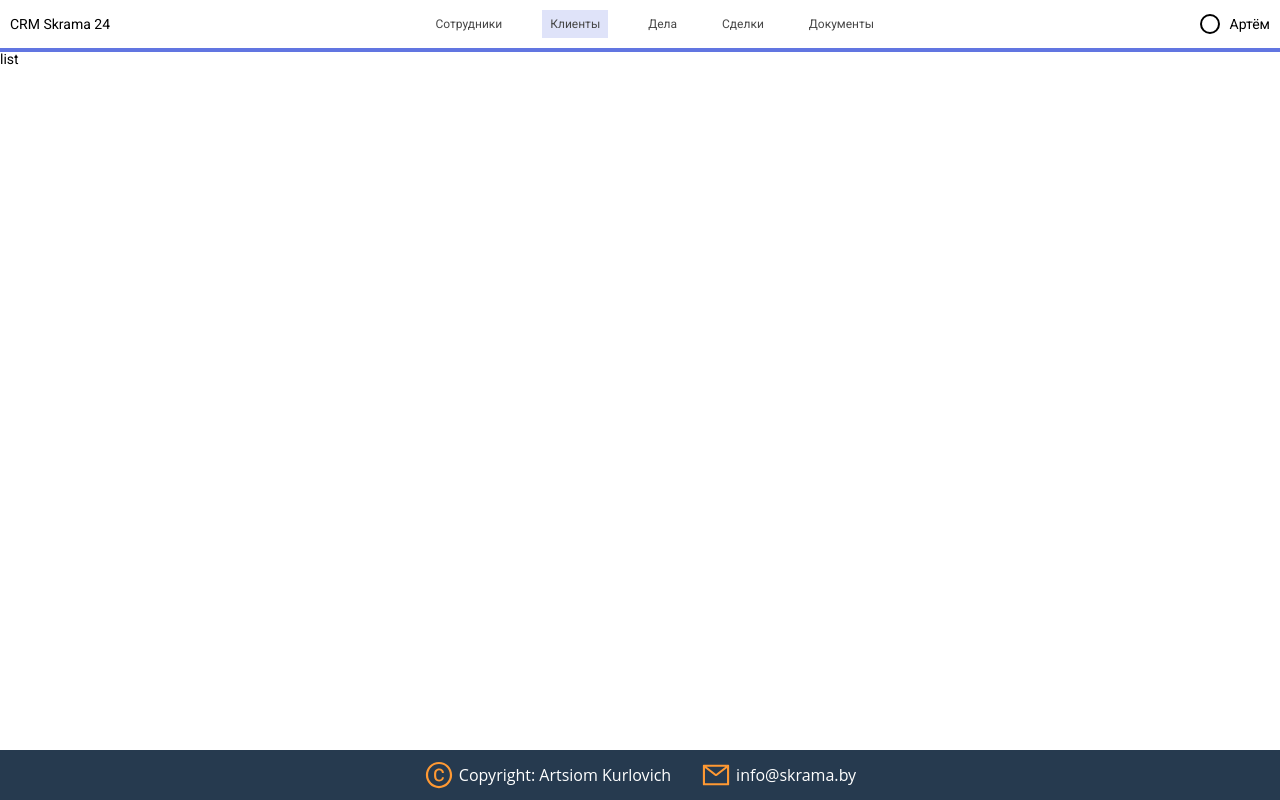
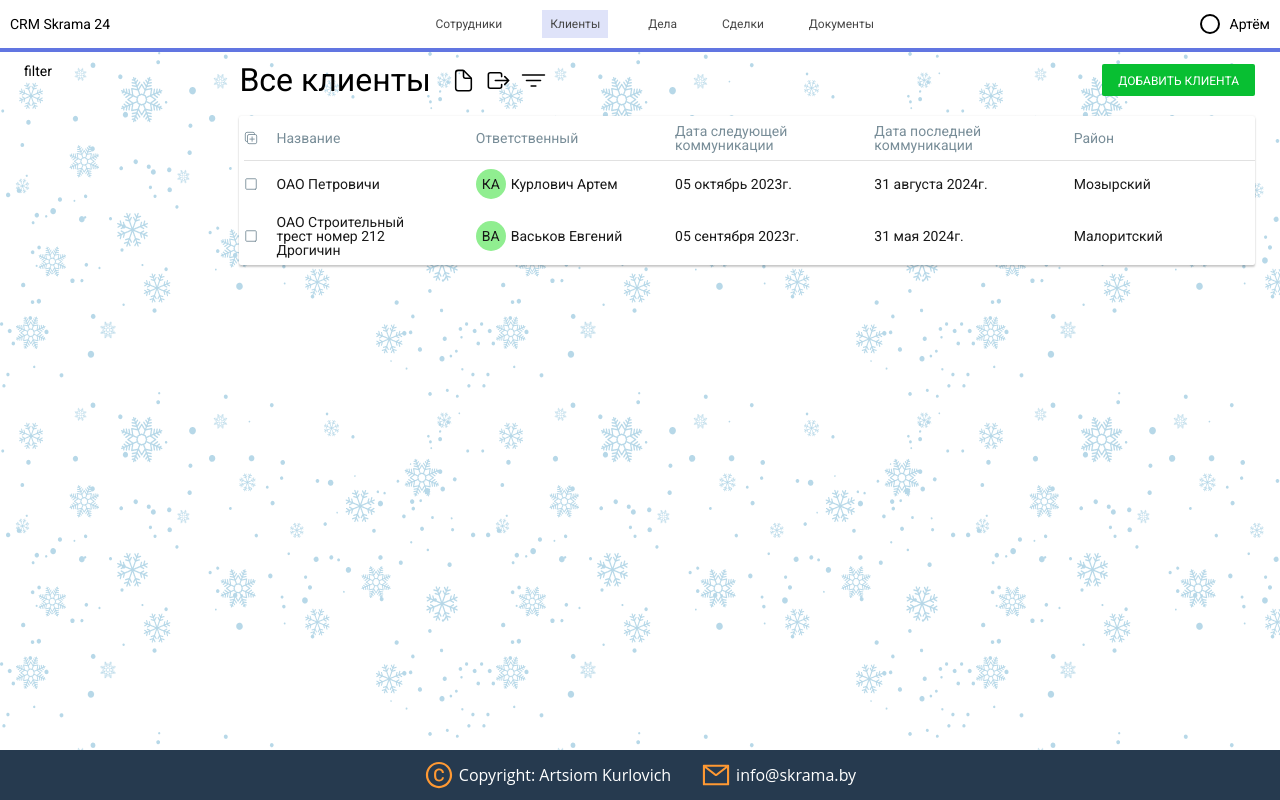
Before and after one commit to akurlovich/CRM-client, a React (Create React App) app: page /all in a window 1280 px wide. Built offline with nearby package versions, Linux system fonts and the light colour scheme.

Commit message:
feat: company base layout

```diff
--- a/src/components/CompanyPage/Company.tsx
+++ b/src/components/CompanyPage/Company.tsx
@@ -1,10 +1,69 @@
 import React, { FC } from 'react';
 import './company.scss';
+import { IoDocumentOutline } from "@react-icons/all-files/io5/IoDocumentOutline";
+import { IoExitOutline } from "@react-icons/all-files/io5/IoExitOutline";
+import { IoFilterOutline } from "@react-icons/all-files/io5/IoFilterOutline";
+import { IoDuplicateOutline } from "@react-icons/all-files/io5/IoDuplicateOutline";
+import { IoSquareOutline } from "@react-icons/all-files/io5/IoSquareOutline";
 
 const CompanyInner: FC = () => {
   return (
     <section className='company'>
-      list
+      <div className="company__filters">
+        filter
+      </div>
+      <div className="company__container">
+        <div className="company__header">
+          <div className="company__header__title">
+            <div className="title">
+              <span>Все клиенты</span>
+            </div>
+            <div className="icons">
+              <IoDocumentOutline size={25}/>
+              <IoExitOutline size={25}/>
+              <IoFilterOutline size={25}/>
+            </div>
+          </div>
+          <button className="company__header__btn">
+            Добавить клиента
+          </button>
+        </div>
+        <div className="company__main">
+          <div className="company__main__row first_row">
+            <IoDuplicateOutline width={30}/>
+            <span className='cell'>Название</span>
+            <span className='cell'>Ответственный</span>
+            <span className='cell'>Дата следующей коммуникации</span>
+            <span className='cell'>Дата последней коммуникации</span>
+            <span className='cell'>Район</span>
+          </div>
+          <div className="company__main__row">
+            <IoSquareOutline width={25}/>
+            <span className='cell data'>ОАО Петровичи</span>
+            <div className='cell data user'>
+              <span>КА</span>
+              <span>Курлович Артем</span>
+            </div>
+            <span className='cell data'>05 октябрь 2023г.</span>
+            <span className='cell data'>31 августа 2024г.</span>
+            <span className='cell data'>Мозырский</span>
+          </div>
+          <div className="company__main__row">
+            <IoSquareOutline width={25}/>
+            <span className='cell data'>ОАО Строительный трест номер 212 Дрогичин</span>
+            <div className='cell data user'>
+              <span>ВА</span>
+              <span>Васьков Евгений</span>
+            </div>
+            <span className='cell data'>05 сентября 2023г.</span>
+            <span className='cell data'>31 мая 2024г.</span>
+            <span className='cell data'>Малоритский</span>
+          </div>
+          <div className="company__main__items">
+
+          </div>
+        </div>
+      </div>
     </section>
   )
 }
--- a/src/components/CompanyPage/company.scss
+++ b/src/components/CompanyPage/company.scss
@@ -0,0 +1,122 @@
+.company {
+  background-image: url('../../assets/main-bg.png') ;
+  width: 100%;
+  flex: 1 1 auto;
+  padding: 12px 25px 38px 24px;
+  display: flex;
+
+
+  &__filters {
+    max-width: 100%;
+    flex-basis: 15%;
+    flex-grow: 1;
+    flex-shrink: 0;
+
+  }
+
+  &__container {
+    max-width: 100%;
+    flex-basis: 80%;
+    flex-grow: 1;
+    flex-shrink: 0;
+
+  }
+
+  &__header {
+    display: flex;
+    justify-content: space-between;
+
+    &__title {
+      display: flex;
+      align-items: center;
+      gap: 20px;
+
+      & > .title {
+        font-size: 32px;
+
+      }
+
+      & > .icons {
+        display: flex;
+        gap: 10px;
+        align-items: flex-end;
+      }
+    }
+
+    &__btn {
+      background-color: var(--btn-default);
+      color: white;
+      text-transform: uppercase;
+      border-radius: 2px;
+      padding: 6px 16px 4px;
+      font-size: 12px;
+    }
+  }
+
+  &__main {
+    display: flex;
+    flex-direction: column;
+    margin-top: 20px;
+    padding-left: 5px;
+    border-radius: 2px;
+    background-color: white;
+    box-shadow: 0 0 2px 0 rgba(0,0,0,.1), 0 2px 2px 0 rgba(0,0,0,.2);
+
+    &__row {
+      display: flex;
+      align-items: center;
+      gap: 10px;
+      color: var(--text-color-secondary-light);
+
+      &.first_row {
+        border-bottom: 1px solid var(--border-1);
+
+        & > .cell {
+          &:hover {
+            background-color: var(--bg-color-hover);
+            cursor: pointer;
+          }
+        }
+      }
+
+      & > .cell {
+        flex: 1;
+        max-width: 250px;
+        // padding: 8px;
+        // border: 1px solid #ccc;
+        // text-align: center;
+        padding: 8px 20px 8px 8px;
+
+        &.data {
+          color: var(--text-color-default);
+          cursor: default;
+
+          &.user {
+            display: flex;
+            gap: 5px;
+            align-items: center;
+
+          & span:nth-child(1) {
+            width: 30px;
+            height: 30px;
+            border-radius: 100%;
+            background-color: lightgreen;
+            display: flex;
+            align-items: center;
+            text-align: center;
+            justify-content: center;
+          }
+
+          & span:nth-child(2) {
+            // color: var(--text-color-secondary-light);
+            // font-size: 12px;
+            color: var(--text-color-default);
+            cursor: default;
+          }
+          }
+        }
+      }
+    }
+  }
+
+}
--- a/src/scss/_variable.scss
+++ b/src/scss/_variable.scss
@@ -8,6 +8,7 @@
   --bg-color-main: #f6f5f0;
   --bg-color-secondary: #bababa;
   --bg-color-light-secondary: #f2f2f2;
+  --bg-color-hover: #e7eef4;
   --bg-color-janus: #191919;
   --bg-color-chat-message: #191919;
   --bg-color-gray-theme-selected: #a3a3a3;
@@ -19,6 +20,8 @@
   --avatar-main: #81d4fa;
   --link-active: #6175e1;
   --link-active-2: #2d81f7;
+
+  --btn-default: #08bf32;
 
   --primary-color: #7fad39;
   --seconday-color: #120851;
```
